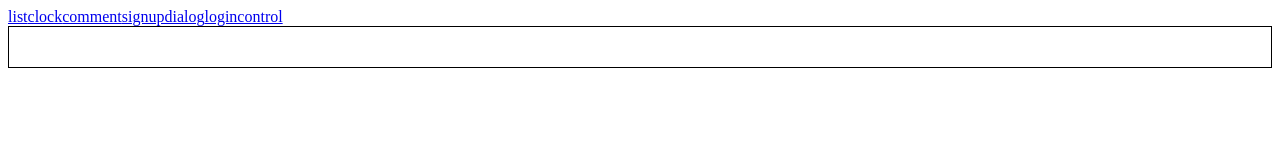
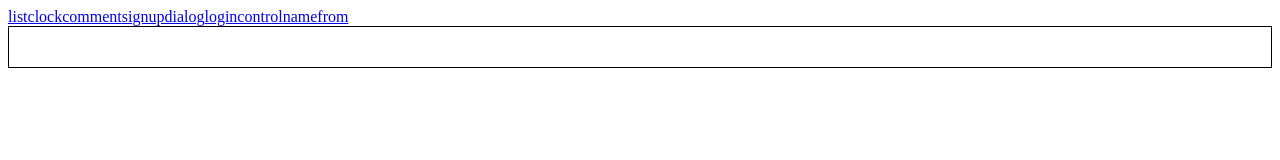
Before and after one commit to Allison12345/my-react-app, a React (Create React App) app: page / in a window 1280 px wide. Shown: the top 160 px of the page. Built offline with nearby package versions, Linux system fonts and the light colour scheme.

Commit message:
namefrom-route

```diff
--- a/src/App.js
+++ b/src/App.js
@@ -7,7 +7,7 @@ import SignUPDiglog from './signupdialog/signupdialog'
 import LoginControl from './login/login'
 import List from './pages/list'
 import Detail from './pages/detail'
-
+import NameFrom from './test-2/name-form'
 class App extends Component {
   render() {
     return (
@@ -29,6 +29,9 @@ class App extends Component {
             <Link to="/logincontrol" className="weui-cell">
               logincontrol
             </Link>
+            <Link to="/namefrom" className="weui-cell">
+              namefrom
+            </Link>
           </div>
           <div style={{ border: '1px solid black', padding: '20px' }}>
             <Route path="/list" component={List} />
@@ -37,6 +40,7 @@ class App extends Component {
             <Route path="/comment" component={Commently} />
             <Route path="/signupdialog" component={SignUPDiglog} />
             <Route path="/logincontrol" component={LoginControl} />
+            <Route path="/namefrom" component={NameFrom} />
           </div>
         </div>
       </Router>
--- a/src/test-2/key.js
+++ b/src/test-2/key.js
@@ -1,6 +1,6 @@
-import React, { Component } from 'react'
+import React  from 'react'
 
-
+const numbers = [1,2,3,4,5]
 function ListItem(props) {
   return <li>{props.value}</li>
 }
@@ -11,5 +11,4 @@ function NumberList(props) {
   ))
   return <ul>{listItems}</ul>
 }
-const numbers = [1,2,3,4,5]
 export default NumberList
```
